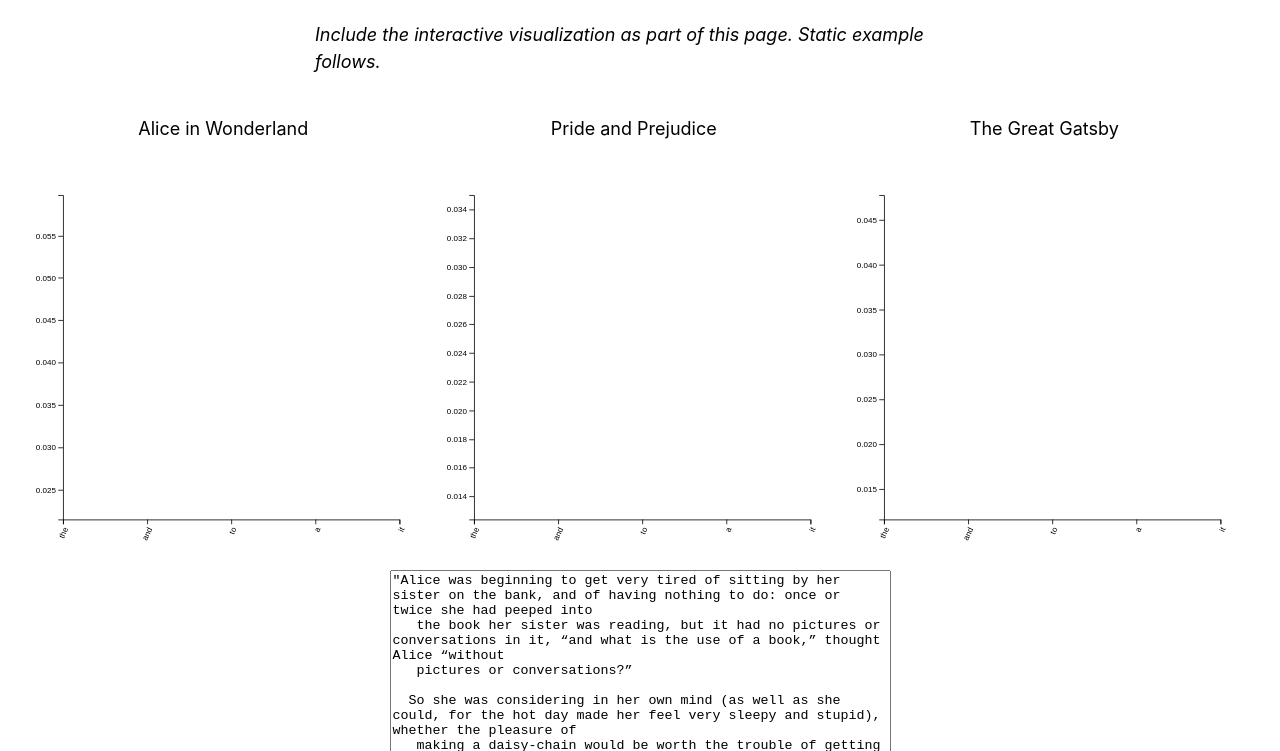
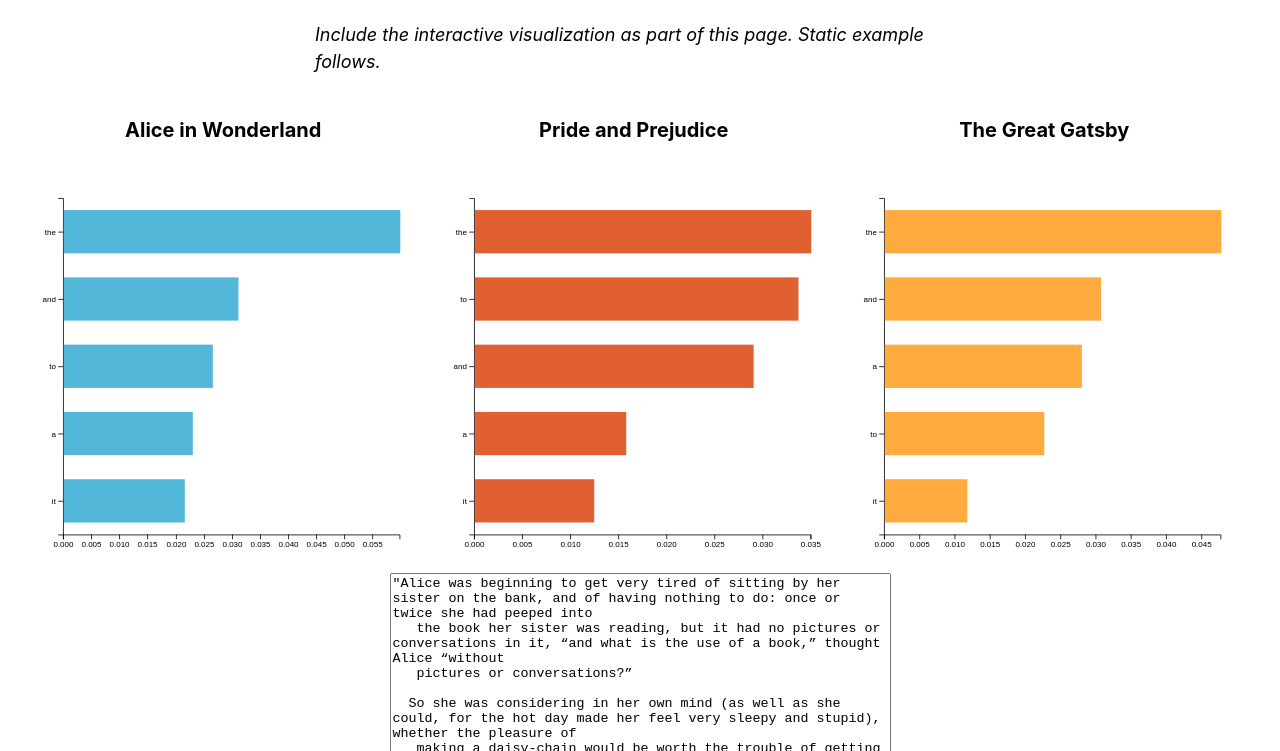
Before and after one commit to asparrell/cosi116aGrad3, a plain HTML site: page index.html in a window 1280 px wide. Shown: the part 510-1261 px from the top of the page. Drawn offline with Linux system fonts and the light colour scheme.

Commit message:
bar charts with temporary data

```diff
--- a/index.html
+++ b/index.html
@@ -54,15 +54,15 @@
   <div class="vis-holder">
     <div class="alice-holder">
       <div class="alice-title" id="alice-title">Alice in Wonderland</div>
-      <div class="barchart-alice-holder" id="barchart_alice" onclick="selectedBackground('barchart_alice', 'alice-bar-selected')"></div>
+      <div class="alice-barchart-holder" id="barchart_alice" onclick="selectedBackground('barchart_alice', 'alice-bar-selected')"></div>
     </div>
     <div class="austen-holder">
       <div class="austen-title" id="austen-title">Pride and Prejudice</div>
-      <div class="barchart-austen-holder" id="barchart_austen" onclick="selectedBackground('barchart_austen', 'austen-bar-selected')"></div>
+      <div class="austen-barchart-holder" id="barchart_austen" onclick="selectedBackground('barchart_austen', 'austen-bar-selected')"></div>
     </div>
     <div class="gatsby-holder">
       <div class="gatsby-title" id="gatsby-title">The Great Gatsby</div>
-      <div class="barchart-gatsby-holder" id="barchart_gatsby" onclick="selectedBackground('barchart_gatsby', 'gatsby-bar-selected')"></div>
+      <div class="gatsby-barchart-holder" id="barchart_gatsby" onclick="selectedBackground('barchart_gatsby', 'gatsby-bar-selected')"></div>
     </div>
   </div>
 
--- a/js/barchart_alice.js
+++ b/js/barchart_alice.js
@@ -6,17 +6,15 @@ function barchart_alice() {
         top: 60,
         left: 50,
         right: 30,
-        bottom: 35
+        bottom: 20
       },
       width = 500 - margin.left - margin.right,
       height = 500 - margin.top - margin.bottom,
-      xValue = d => d[0],
-      yValue = d => d[1],
       xLabelText = "",
       yLabelText = "",
       yLabelOffsetPx = 0,
-      xScale = d3.scalePoint(),
-      yScale = d3.scaleLinear(),
+      xScale = d3.scaleLinear(),
+      yScale = d3.scaleBand(),
       ourBrush = null,
       selectableElements = d3.select(null),
       dispatcher;
@@ -33,29 +31,31 @@ function barchart_alice() {
       svg = svg.append("g")
           .attr("transform", "translate(" + margin.left + "," + margin.top + ")");
 
+      // sort data from greatest to least
+      data.sort(function(b, a) {
+        return b.alice - a.alice;
+      });
+
+      // function to show top [#] bars
+      function topBars(top, data){
+        return data.slice(data.length-top, data.length)
+      };
+
+      data = topBars(5, data);
+
       //Define scales
       xScale
-        .domain(d3.map(data, xValue).keys())
+        .domain([0, d3.max(data, d => xValue(d))])
         .rangeRound([0, width]);
 
       yScale
-        .domain([
-          d3.min(data, d => yValue(d)),
-          d3.max(data, d => yValue(d))
-        ])
+        .domain(d3.map(data, yValue).keys())
         .rangeRound([height, 0]);
 
       // X axis
       let xAxis = svg.append("g")
           .attr("transform", "translate(0," + (height) + ")")
           .call(d3.axisBottom(xScale));
-
-      // Put X axis tick labels at an angle
-      xAxis.selectAll("text")
-          .style("text-anchor", "end")
-          .attr("dx", "-.8em")
-          .attr("dy", ".15em")
-          .attr("transform", "rotate(-65)");
 
       // X axis label
       xAxis.append("text")
@@ -71,44 +71,19 @@ function barchart_alice() {
           .attr("transform", "translate(" + yLabelOffsetPx + ", -12)")
           .text(yLabelText);
 
-    // svg.append("path")
-    //   // Add the line
-    //   svg.append("path")
-    //       .datum(data)
-    //       .attr("class", "linePath")
-    //       .attr("d", d3.line()
-    //         // Just add that to have a curve instead of segments
-    //         .x(X)
-    //         .y(Y)
-    //       );
+      let bars = svg.append("g")
+          .attr("fill", "#52b7d8")
+        .selectAll()
+        .data(data)
+        .enter().append("rect")
+          .attr("x", (d) => xScale(0) + 1)
+          .attr("y", (d) => yScale(d.unigram)+15)
+          .attr("width", (d) => {console.log(width, xScale(d.alice)); return xScale(d.alice)})
+          .attr("height", yScale.bandwidth()-30);
 
-    //   // Add the points
-    //   let points = svg.append("g")
-    //     .selectAll(".linePoint")
-    //       .data(data);
+      selectableElements = bars;
 
-    //   points.exit().remove();
-
-    //   points = points.enter()
-    //     .append("circle")
-    //       .attr("class", "point linePoint")
-    //     .merge(points)
-    //       .attr("cx", X)
-    //       .attr("cy", Y)
-    //       .attr("r",5);
-
-    // svg.selectAll("myRect")
-    //     .data(data)
-    //     .enter()
-    //     .append("rect")
-    //         .attr("x", xAxis(0))
-    //         .attr("y", function(d) { return yAxis(d.alice); })
-    //         .attr("width", function(d) { return xAxis(d.unigram); })
-    //         .attr("height", yAxis.bandwidth())
-    //         .attr("fill", "#52b7d8")
-
-    //   selectableElements = bars;
-
+      // leaving this brush here in case we need it
       svg.call(brush);
 
       // Highlight points when brushed
@@ -132,7 +107,7 @@ function barchart_alice() {
             [x0, y0],
             [x1, y1]
           ] = d3.event.selection;
-          points.classed("selected", d =>
+          bars.classed("selected", d =>
             x0 <= X(d) && X(d) <= x1 && y0 <= Y(d) && Y(d) <= y1
           );
 
--- a/js/barchart_austen.js
+++ b/js/barchart_austen.js
@@ -6,17 +6,15 @@ function barchart_austen() {
       top: 60,
       left: 50,
       right: 30,
-        bottom: 35
+      bottom: 20
     },
     width = 500 - margin.left - margin.right,
     height = 500 - margin.top - margin.bottom,
-      xValue = d => d[0],
-      yValue = d => d[1],
     xLabelText = "",
     yLabelText = "",
     yLabelOffsetPx = 0,
-      xScale = d3.scalePoint(),
-      yScale = d3.scaleLinear(),
+    xScale = d3.scaleLinear(),
+    yScale = d3.scaleBand(),
     ourBrush = null,
     selectableElements = d3.select(null),
     dispatcher;
@@ -33,29 +31,31 @@ function barchart_austen() {
     svg = svg.append("g")
         .attr("transform", "translate(" + margin.left + "," + margin.top + ")");
 
+    // sort data from greatest to least
+    data.sort(function(b, a) {
+      return b.austen - a.austen;
+    });
+
+    // function to show top [#] bars
+    function topBars(top, data){
+      return data.slice(data.length-top, data.length)
+    };
+
+    data = topBars(5, data);
+
     //Define scales
     xScale
-        .domain(d3.map(data, xValue).keys())
+      .domain([0, d3.max(data, d => xValue(d))])
       .rangeRound([0, width]);
 
     yScale
-        .domain([
-          d3.min(data, d => yValue(d)),
-          d3.max(data, d => yValue(d))
-        ])
+      .domain(d3.map(data, yValue).keys())
       .rangeRound([height, 0]);
 
     // X axis
     let xAxis = svg.append("g")
         .attr("transform", "translate(0," + (height) + ")")
         .call(d3.axisBottom(xScale));
-
-      // Put X axis tick labels at an angle
-      xAxis.selectAll("text")
-          .style("text-anchor", "end")
-          .attr("dx", "-.8em")
-          .attr("dy", ".15em")
-          .attr("transform", "rotate(-65)");
 
     // X axis label
     xAxis.append("text")
@@ -71,33 +71,19 @@ function barchart_austen() {
         .attr("transform", "translate(" + yLabelOffsetPx + ", -12)")
         .text(yLabelText);
 
-      // Add the line
-      svg.append("path")
-          .datum(data)
-          .attr("class", "linePath")
-          .attr("d", d3.line()
-            // Just add that to have a curve instead of segments
-            .x(X)
-            .y(Y)
-          );
+    let bars = svg.append("g")
+        .attr("fill", "#e16031")
+      .selectAll()
+      .data(data)
+      .enter().append("rect")
+        .attr("x", (d) => xScale(0) + 1)
+        .attr("y", (d) => yScale(d.unigram)+15)
+        .attr("width", (d) => {console.log(width, xScale(d.austen)); return xScale(d.austen)})
+        .attr("height", yScale.bandwidth()-30);
 
-      // Add the points
-      let points = svg.append("g")
-        .selectAll(".linePoint")
-          .data(data);
+    selectableElements = bars;
 
-      points.exit().remove();
-
-      points = points.enter()
-        .append("circle")
-          .attr("class", "point linePoint")
-        .merge(points)
-          .attr("cx", X)
-          .attr("cy", Y)
-          .attr("r",5);
-
-      selectableElements = points;
-
+    // leaving this brush here in case we need it
     svg.call(brush);
 
     // Highlight points when brushed
@@ -121,7 +107,7 @@ function barchart_austen() {
           [x0, y0],
           [x1, y1]
         ] = d3.event.selection;
-          points.classed("selected", d =>
+        bars.classed("selected", d =>
           x0 <= X(d) && X(d) <= x1 && y0 <= Y(d) && Y(d) <= y1
         );
 
--- a/js/barchart_gatsby.js
+++ b/js/barchart_gatsby.js
@@ -6,17 +6,15 @@ function barchart_gatsby() {
       top: 60,
       left: 50,
       right: 30,
-        bottom: 35
+      bottom: 20
     },
     width = 500 - margin.left - margin.right,
     height = 500 - margin.top - margin.bottom,
-      xValue = d => d[0],
-      yValue = d => d[1],
     xLabelText = "",
     yLabelText = "",
     yLabelOffsetPx = 0,
-      xScale = d3.scalePoint(),
-      yScale = d3.scaleLinear(),
+    xScale = d3.scaleLinear(),
+    yScale = d3.scaleBand(),
     ourBrush = null,
     selectableElements = d3.select(null),
     dispatcher;
@@ -33,29 +31,31 @@ function barchart_gatsby() {
     svg = svg.append("g")
         .attr("transform", "translate(" + margin.left + "," + margin.top + ")");
 
+    // sort data from greatest to least
+    data.sort(function(b, a) {
+      return b.gatsby - a.gatsby;
+    });
+
+    // function to show top [#] bars
+    function topBars(top, data){
+      return data.slice(data.length-top, data.length)
+    };
+
+    data = topBars(5, data);
+
     //Define scales
     xScale
-        .domain(d3.map(data, xValue).keys())
+      .domain([0, d3.max(data, d => xValue(d))])
       .rangeRound([0, width]);
 
     yScale
-        .domain([
-          d3.min(data, d => yValue(d)),
-          d3.max(data, d => yValue(d))
-        ])
+      .domain(d3.map(data, yValue).keys())
       .rangeRound([height, 0]);
 
     // X axis
     let xAxis = svg.append("g")
         .attr("transform", "translate(0," + (height) + ")")
         .call(d3.axisBottom(xScale));
-
-      // Put X axis tick labels at an angle
-      xAxis.selectAll("text")
-          .style("text-anchor", "end")
-          .attr("dx", "-.8em")
-          .attr("dy", ".15em")
-          .attr("transform", "rotate(-65)");
 
     // X axis label
     xAxis.append("text")
@@ -71,33 +71,19 @@ function barchart_gatsby() {
         .attr("transform", "translate(" + yLabelOffsetPx + ", -12)")
         .text(yLabelText);
 
-      // Add the line
-      svg.append("path")
-          .datum(data)
-          .attr("class", "linePath")
-          .attr("d", d3.line()
-            // Just add that to have a curve instead of segments
-            .x(X)
-            .y(Y)
-          );
+    let bars = svg.append("g")
+        .attr("fill", "#ffab40")
+      .selectAll()
+      .data(data)
+      .enter().append("rect")
+        .attr("x", (d) => xScale(0) + 1)
+        .attr("y", (d) => yScale(d.unigram)+15)
+        .attr("width", (d) => {console.log(width, xScale(d.gatsby)); return xScale(d.gatsby)})
+        .attr("height", yScale.bandwidth()-30);
 
-      // Add the points
-      let points = svg.append("g")
-        .selectAll(".linePoint")
-          .data(data);
+    selectableElements = bars;
 
-      points.exit().remove();
-
-      points = points.enter()
-        .append("circle")
-          .attr("class", "point linePoint")
-        .merge(points)
-          .attr("cx", X)
-          .attr("cy", Y)
-          .attr("r",5);
-
-      selectableElements = points;
-
+    // leaving this brush here in case we need it
     svg.call(brush);
 
     // Highlight points when brushed
@@ -121,7 +107,7 @@ function barchart_gatsby() {
           [x0, y0],
           [x1, y1]
         ] = d3.event.selection;
-          points.classed("selected", d =>
+        bars.classed("selected", d =>
           x0 <= X(d) && X(d) <= x1 && y0 <= Y(d) && Y(d) <= y1
         );
 
--- a/style.css
+++ b/style.css
@@ -37,29 +37,35 @@ h1, h2, h3 {
 
 .alice-title {
 	text-align: center;
+	font-weight:bold;
+	font-size: 20px;
 }
 
 .austen-title {
 	text-align: center;
+	font-weight:bold;
+	font-size: 20px;
 }
 
 .gatsby-title {
 	text-align: center;
+	font-weight:bold;
+	font-size: 20px;
 }
 
-.barchart-alice-holder {
+.alice-barchart-holder {
 	border-style: solid;
 	border-width: 5px;
 	border-color: white;
 }
 
-.barchart-austen-holder {
+.austen-barchart-holder {
 	border-style: solid;
 	border-width: 5px;
 	border-color: white;
 }
 
-.barchart-gatsby-holder {
+.gatsby-barchart-holder {
 	border-style: solid;
 	border-width: 5px;
 	border-color: white;
```
Also changed, not shown: js/visualization.js (+12 -13 lines). Lines whose indentation alone changed are shown as unchanged.
